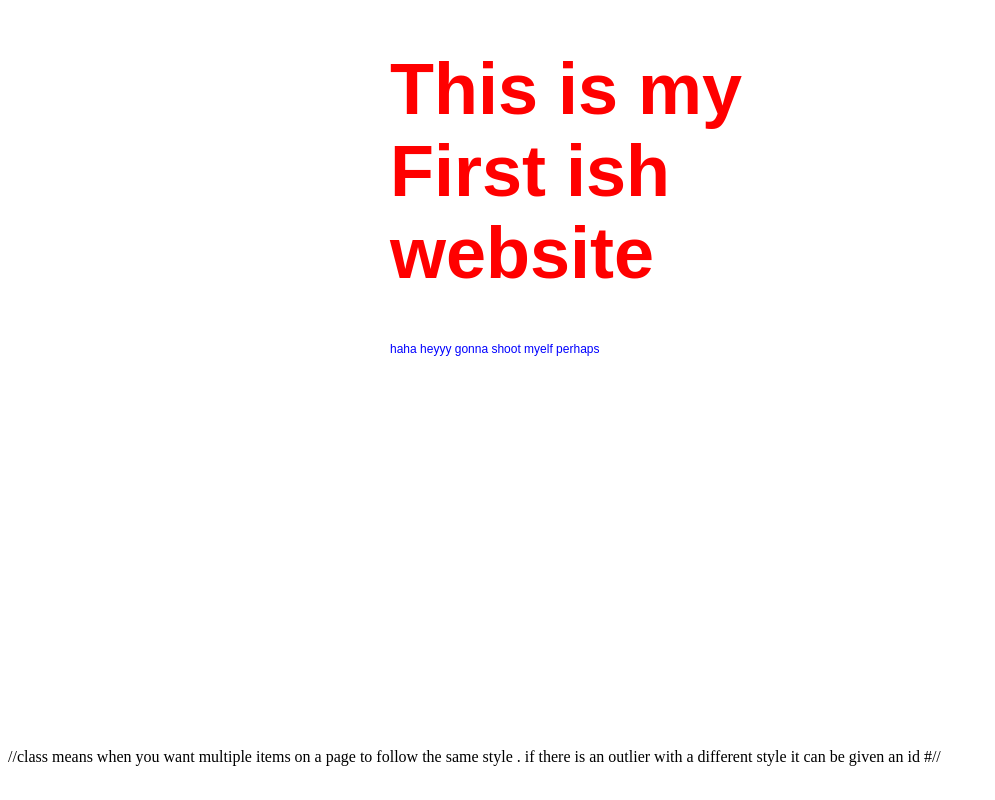
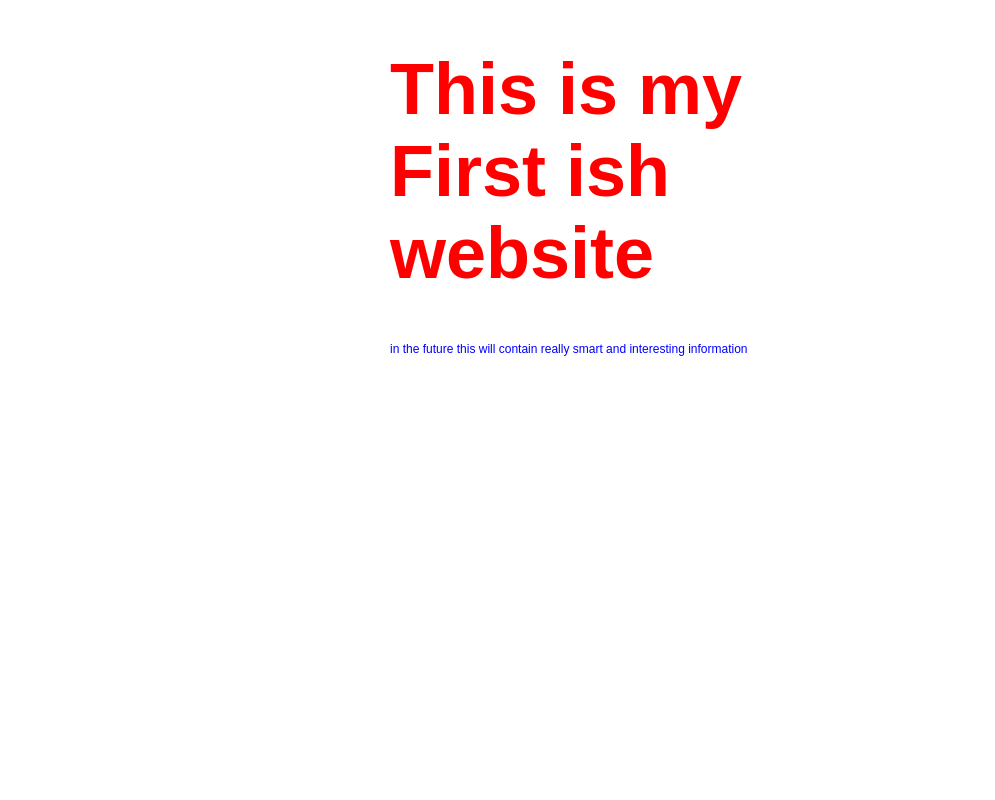
Before and after one commit to ameenamm/myonlinesite, a plain HTML site: page index.html in a window 1280 px wide. Shown: the whole page, without its empty margins (0-995 px from the left). Drawn offline with Linux system fonts and the light colour scheme.

Commit message:
slight changes

```diff
--- a/index.html
+++ b/index.html
@@ -9,11 +9,8 @@
 <body>
 	<div class=hero><h1>This is my First ish website</h1>
 
-<p>haha heyyy gonna shoot myelf perhaps</p></div>
+<p>in the future this will contain really smart and interesting information</p></div>
 
 </body>
 
 </html>
-
-//class means when you want multiple items on a page to follow the same style .
-if there is an outlier with a different style it can be given an id #//
```
